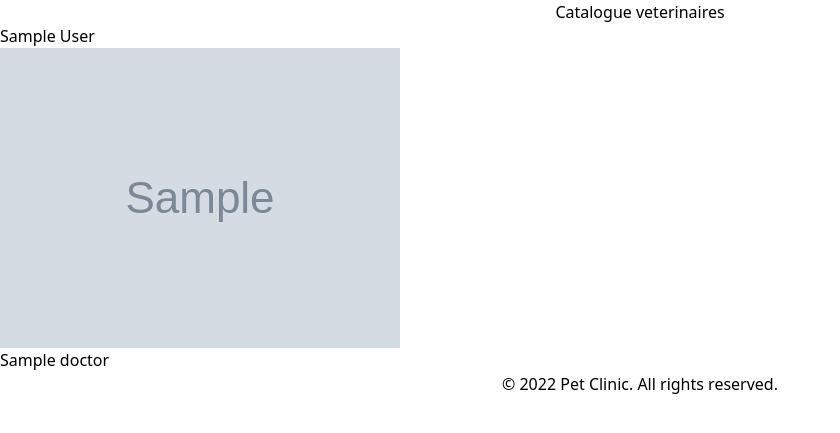
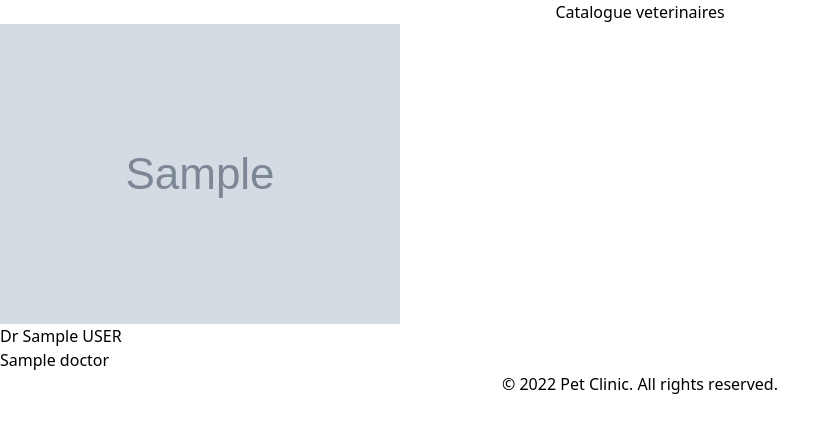
Before and after one commit to anastasiiaal/animalife_project, a Symfony app: template templates/doctor/index.html.twig in a window 1280 px wide. Shown: the part 98-531 px from the top of the page, without its empty margins (0-840 px from the left). Run offline with Twig, Linux system fonts and the light colour scheme; the template is opened without the code that fills it: most values are stand-ins (such as "Sample title", 1, 10 or a date in 2020); grey boxes marked "Sample" are stand-in pictures; style sheets or scripts are compiled from the project's sources; some libraries are stand-ins or nearby versions.

Commit message:
basic styling catalogue page

```diff
--- a/assets/styles/app.scss
+++ b/assets/styles/app.scss
@@ -1,2 +1,3 @@
 @import 'sass/setup/setup';
 @import 'sass/templates/templates';
+@import 'sass/pages/pages';
--- /dev/null
+++ b/assets/styles/sass/pages/_pages.scss
@@ -0,0 +1 @@
+@import 'doctors';
--- a/assets/styles/sass/setup/_fonts.scss
+++ b/assets/styles/sass/setup/_fonts.scss
@@ -22,5 +22,5 @@ h3 {
 
 h4 {
     font-size: 20px;
-    font-weight: 40;
+    font-weight: 400;
 }
--- a/templates/doctor/index.html.twig
+++ b/templates/doctor/index.html.twig
@@ -9,13 +9,13 @@
 
         <div class="doctor-card__wrapper">
             {% for doctor in doctors %}
-                <div class="doctor-card">
-                    <a href="{{ path('doctor', {'id': doctor.id}) }}">
-                        <h4>{{ doctor.userId.firstName }} {{ doctor.userId.lastName }}</h4>
-                    </a>
+                <a class="doctor-card" href="{{ path('doctor', {'id': doctor.id}) }}">
                     <img src="{{ doctor.imagePath }}" alt="">
-                    <p>{{ doctor.clinicName }}</p>
-                </div>
+                    <div class="doctor-card__text">
+                        <h4>Dr {{ doctor.userId.firstName }} {{ doctor.userId.lastName | upper }}</h4>
+                        <p>{{ doctor.clinicName }}</p>
+                    </div>
+                </a>
             {% endfor %}
         </div>
     </div>
```
Also changed, not shown: assets/styles/sass/pages/_doctors.scss (added, +21 -0 lines), README.md.
